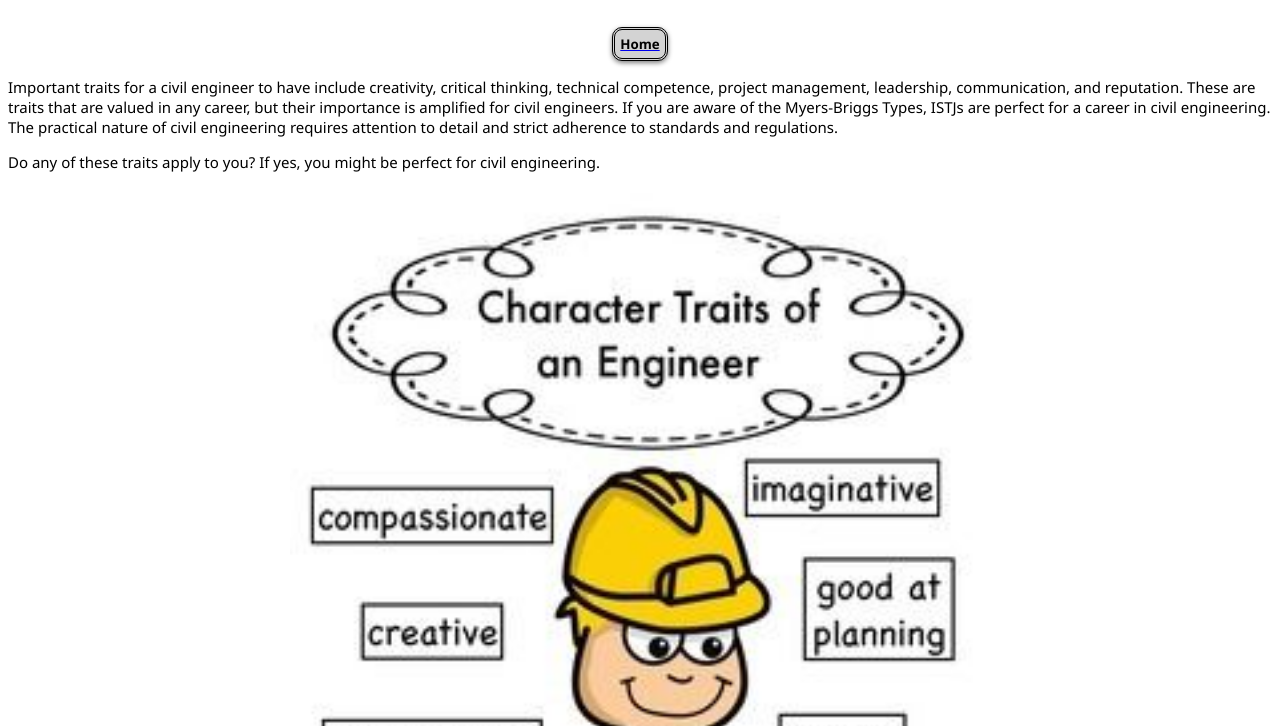
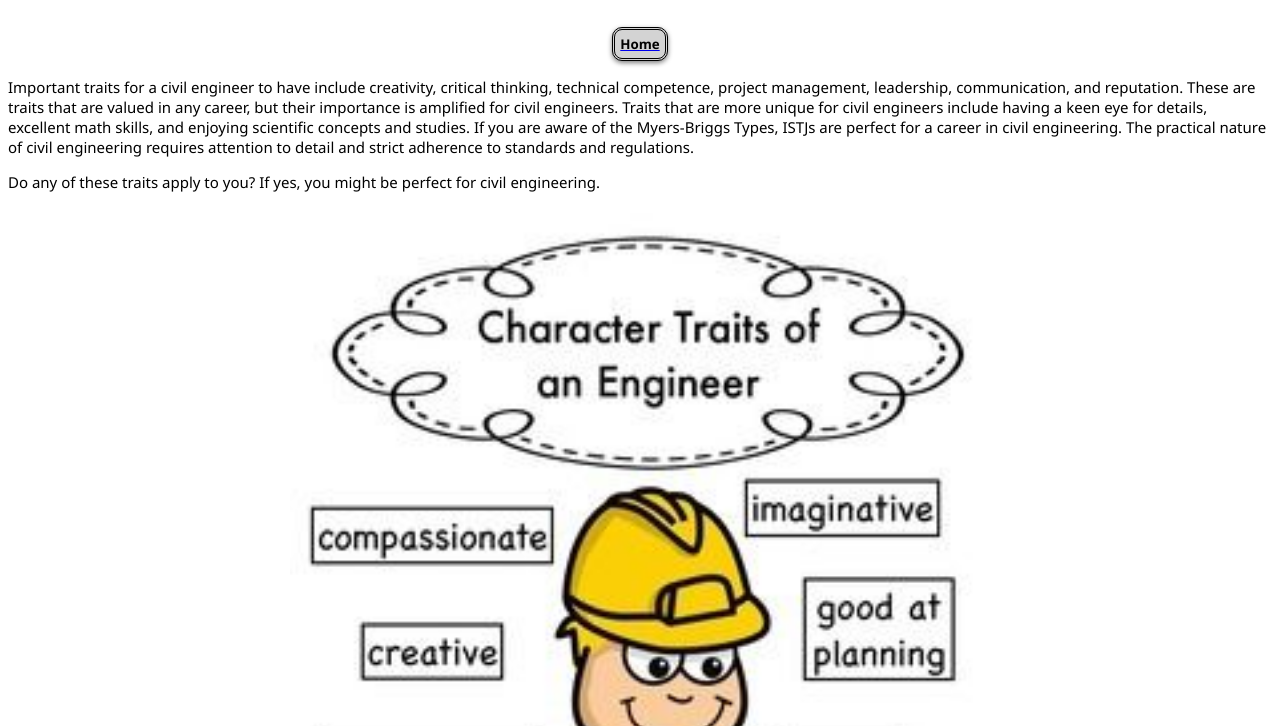
Before and after one commit to EricBlae/CivilEngineering, a plain HTML site: page WhatTraitsAreGoodForCivilEngineers.html in a window 1280 px wide. Shown: the part 74-800 px from the top of the page. Drawn offline with Linux system fonts and the light colour scheme.

Commit message:
Add files via upload

```diff
--- a/WhatTraitsAreGoodForCivilEngineers.html
+++ b/WhatTraitsAreGoodForCivilEngineers.html
@@ -67,7 +67,7 @@
         <a href="index.html"> <button>Home</button></a>
     </p>
     <p class="Text">
-        Important traits for a civil engineer to have include creativity, critical thinking, technical competence, project management, leadership, communication, and reputation. These are traits that are valued in any career, but their importance is amplified for civil engineers. If you are aware of the Myers-Briggs Types, ISTJs are perfect for a career in civil engineering. The practical nature of civil engineering requires attention to detail and strict adherence to standards and regulations.
+        Important traits for a civil engineer to have include creativity, critical thinking, technical competence, project management, leadership, communication, and reputation. These are traits that are valued in any career, but their importance is amplified for civil engineers. Traits that are more unique for civil engineers include having a keen eye for details, excellent math skills, and enjoying scientific concepts and studies. If you are aware of the Myers-Briggs Types, ISTJs are perfect for a career in civil engineering. The practical nature of civil engineering requires attention to detail and strict adherence to standards and regulations.
 
     </p>
     <p class="Text">
```
